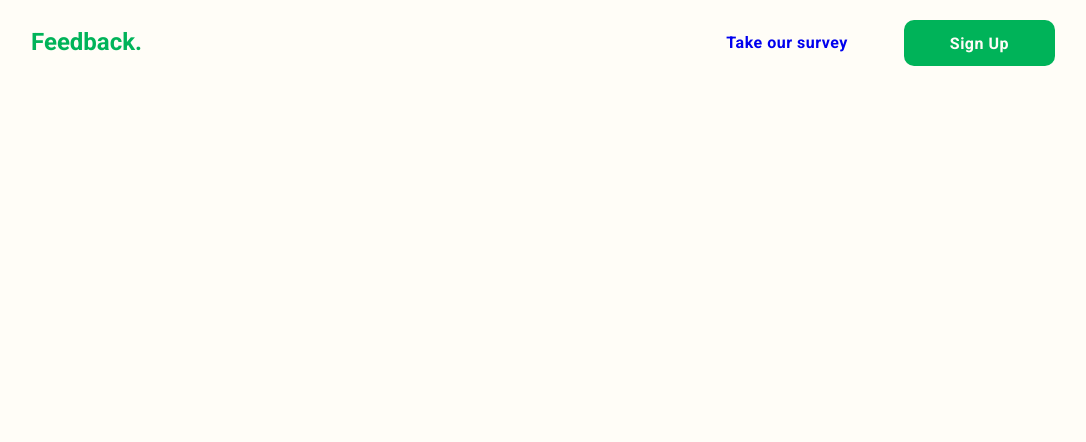
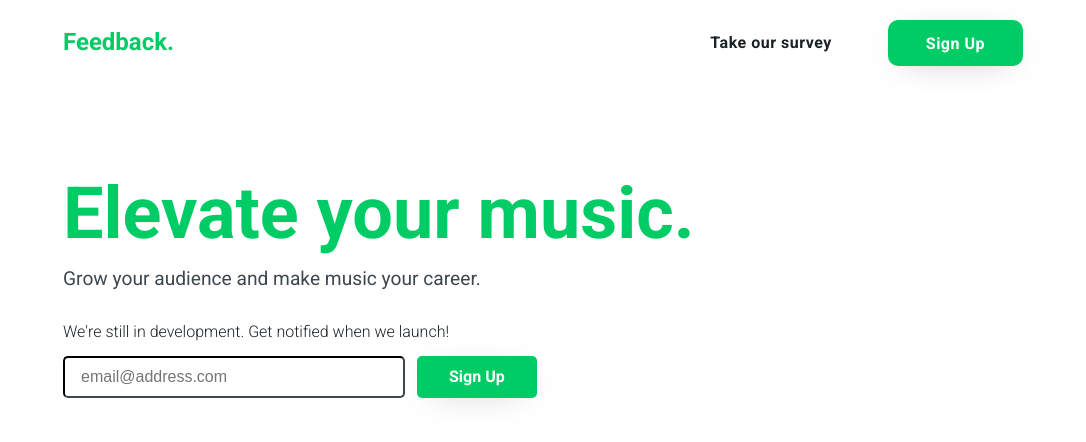
Before and after one commit to andfoster/andfoster.github.com, a plain HTML site: page index.html in a window 1280 px wide. Shown: the whole page, without its empty margins (97-1183 px from the left). Drawn offline with Linux system fonts and the light colour scheme.

Commit message:
landing done styling improved

```diff
--- a/index.html
+++ b/index.html
@@ -27,17 +27,19 @@
             </div>
             <div id="title-parent">
                 <div id="title-wrapper">
-                    <!-- Title text here -->
-                    <!-- Subtitle text here -->
+                    <h1>Elevate your music.</h1>
+                    <p>Grow your audience and make music your career.</p>
                 </div>
             </div>
             <div id="sign-up-parent">
                 <div id="sign-up-wrapper">
-                    <!-- Description text -->
+                    <p id="desc">We're still in development. Get notified when we launch!</p>
                     <div id="email-box-parent">
                         <div id="email-box-wrapper">
-                            <!-- fourm here -->
-                            <!-- button here -->
+                            <input type="text" name="" id="email-box" placeholder="email@address.com">
+                            <button onclick='#'>
+                                <p>Sign Up</p>
+                            </button>
                         </div>
                     </div>
                 </div>
--- a/style/index.scss
+++ b/style/index.scss
@@ -1,11 +1,20 @@
 @import url('https://fonts.googleapis.com/css2?family=Roboto:wght@300;400;700&display=swap');
 
+$green: #00CC66;
+$purple: #5C1F99;
+$yellow: #FFE666;
+
+$black: #1B2226;
+$gray: #3D474D;
+$ghost: #FFFDF7;
+$white: #ffffff;
+
 body {
-    background: #FFFDF7;
+    background: $white;
 }
 
 div#landing-parent {
-    width: clamp(480px, 80%, 2000px);
+    width: clamp(480px, 75%, 2000px);
     margin: 20px auto 0 auto;
 
     div#landing-wrapper {
@@ -19,7 +28,7 @@ div#landing-parent {
 
                 div#logo-parent {
                     p {
-                        color: #00B359;
+                        color: $green;
                         font-size: 1.5em;
                         padding: 10px 0;
                         font-weight: bold;
@@ -36,7 +45,12 @@ div#landing-parent {
                         display: grid;
                         grid-template-columns: 1fr auto;
 
+                        a {
+                            color: $purple;
+                        }
+
                         p {
+                            color: $black;
                             padding: 15px 3.5em;
                             font-size: 1em;
                             font-family: 'Roboto', sans-serif;
@@ -46,14 +60,29 @@ div#landing-parent {
                         }
 
                         button {
-                            background: #00B359;
+                            background: $green;
                             border: 0;
                             border-radius: 10px;
 
+                            transition-duration: .25s;
+
+                            -webkit-box-shadow: 0px 6px 33px -17px rgba(0,0,0,0.5);
+                            -moz-box-shadow: 0px 6px 33px -17px rgba(0,0,0,0.5);
+                            box-shadow: 0px 6px 33px -17px rgba(0,0,0,0.5);
+
                             p {
-                                color: #FFFDF7;
+                                color: $white;
                                 font-size: 1.2em;
-                                padding: 10px 2.5em;
+                                padding: 10px 2em;
+                            }
+
+                            &:hover {
+                                -webkit-box-shadow: -2px 10px 33px -17px rgba(0,0,0,0.75);
+                                -moz-box-shadow: -2px 10px 33px -17px rgba(0,0,0,0.75);
+                                box-shadow: -2px 10px 33px -17px rgba(0,0,0,0.75);
+
+                                transform: translate(0, -2px);
+                                cursor: pointer;
                             }
                         }
                     }
@@ -64,5 +93,70 @@ div#landing-parent {
 
         }
 
+        div#title-parent {
+            margin: 7em 0 0 0;
+
+            h1 {
+                color: $green;
+                font-size: 4.5em;
+                font-family: 'Roboto', sans-serif;
+                font-weight: bold;
+                word-wrap: break-word;
+            }
+
+            p {
+                padding: 1em 0;
+                color: $gray;
+                font-size: 1.2em;
+                font-family: 'Roboto', sans-serif;
+                font-weight: normal;
+            }
+        }
+
+        div#sign-up-parent {
+
+            p#desc {
+                padding: 1em 0;
+                color: $black;
+                font-size: 1em;
+                font-family: 'Roboto', sans-serif;
+                font-weight: 300;
+            }
+
+            input {
+                border-radius: 5px;
+                border-width: 2px;
+                border-color: $gray;
+                width: 20em;
+                height: 36px;
+                padding-left: 1em;
+                font-size: 1em;
+            }
+
+            button {
+                height: 42px;
+                border: none;
+                font-size: 1em;
+                border-radius: 5px;
+                background: $green;
+                padding: 0 2em;
+                margin-left: .5em;
+                color: white;
+                font-weight: bold;
+                font-family: 'Roboto', sans-serif;
+
+                transition-duration: .25s;
+
+                -webkit-box-shadow: 0px 6px 33px -17px rgba(0,0,0,0.5);
+                -moz-box-shadow: 0px 6px 33px -17px rgba(0,0,0,0.5);
+                box-shadow: 0px 6px 33px -17px rgba(0,0,0,0.5);
+
+                &:hover {
+                    transform: translate(0, -2px);
+                    cursor: pointer;
+                }
+            }
+        }
+
     }
 }
```
Also changed, not shown: style/index.css, 1 other file.
